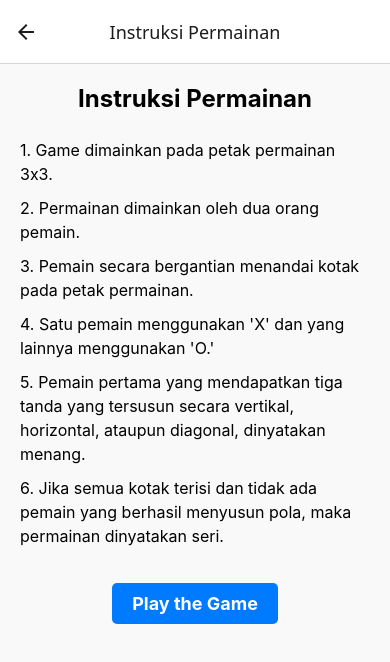
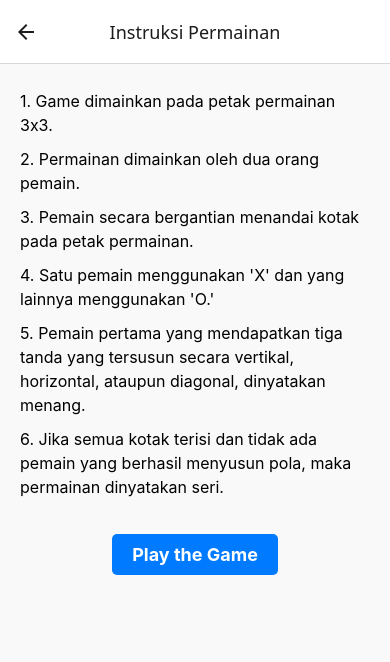
Before and after one commit to atidhira-id/react-native-tictacwar, a React Native app: screen /Instructions in a window 390 px wide. Shown: the top 662 px of the page. Built offline with nearby package versions, Linux system fonts and the light colour scheme.

Commit message:
update: delete title

```diff
--- a/screen/Credits/index.js
+++ b/screen/Credits/index.js
@@ -5,8 +5,6 @@ import styles from "./styles";
 const Credits = () => {
   return (
     <ScrollView style={styles.container}>
-      <Text style={styles.header}>Credits</Text>
-
       <Text style={styles.sectionHeader}>Dibuat Oleh:</Text>
       <Text style={styles.text}>Atidhira Habibillah</Text>
       <Text style={styles.text}>Role: Developer</Text>
--- a/screen/Instructions/index.js
+++ b/screen/Instructions/index.js
@@ -17,7 +17,6 @@ const Instructions = () => {
 
   return (
     <ScrollView style={styles.container}>
-      <Text style={styles.header}>Instruksi Permainan</Text>
       {instructions.map((instruction, index) => (
         <Text key={index} style={styles.instruction}>
           {`${index + 1}. ${instruction}`}
```
